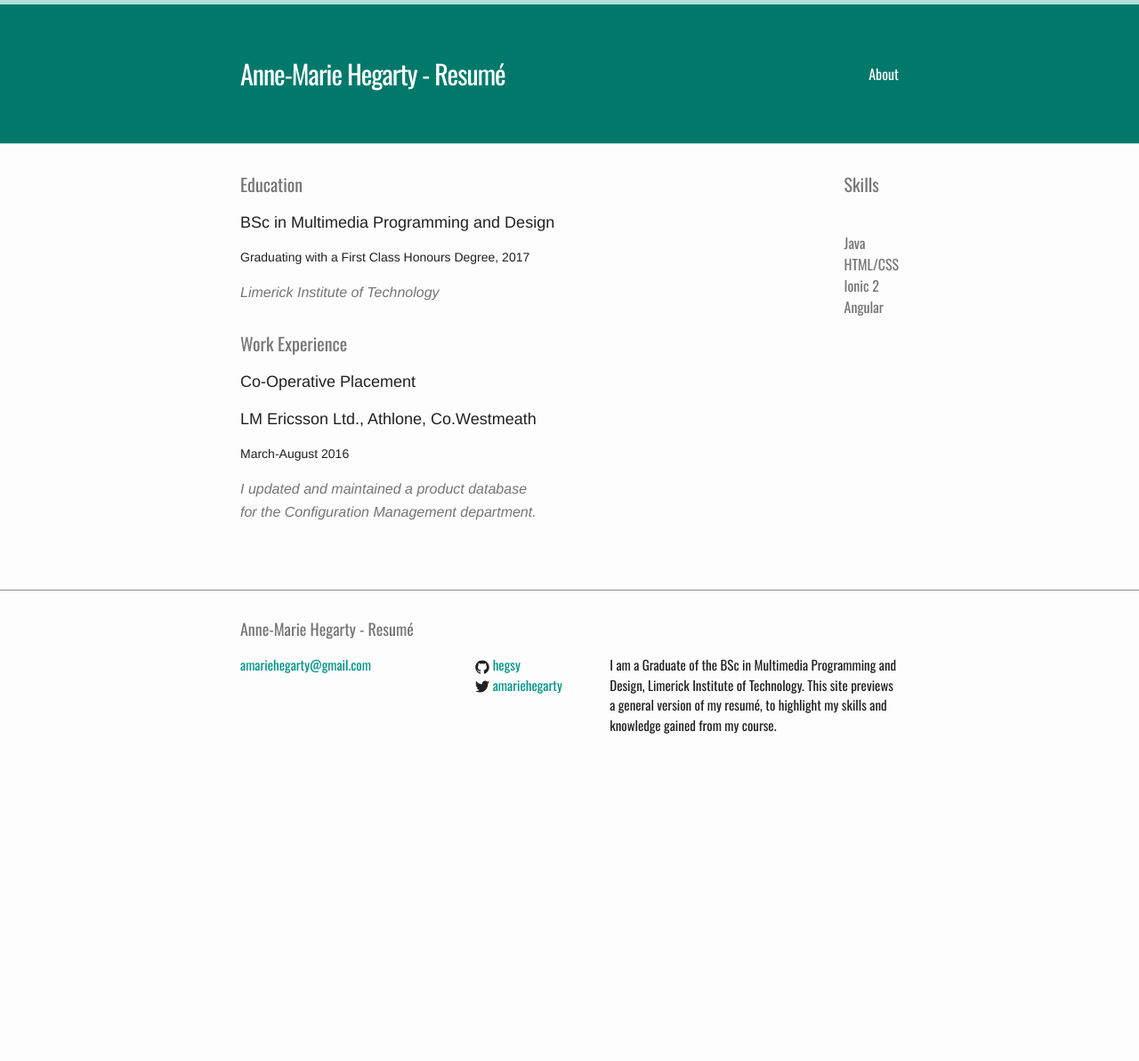
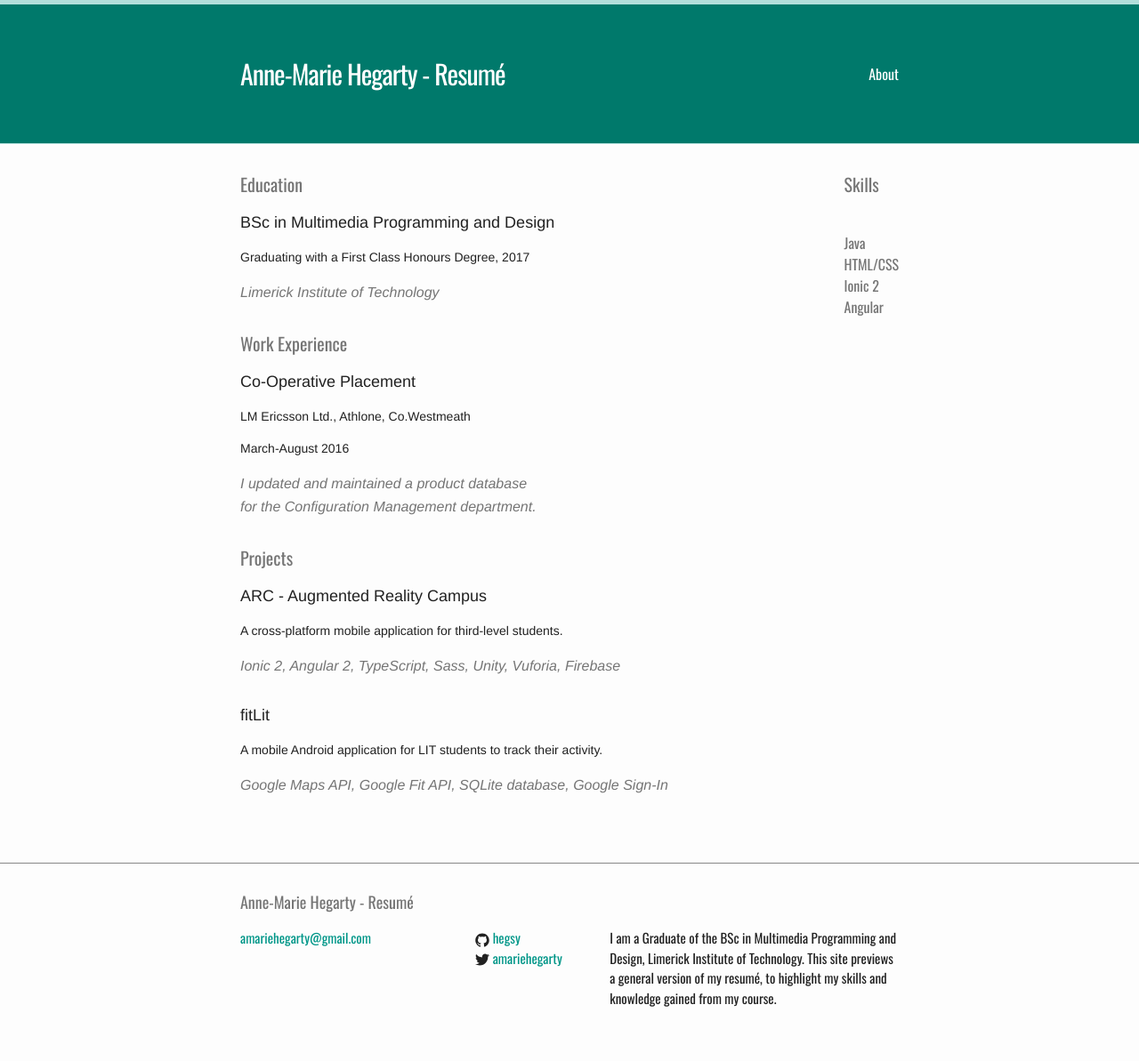
Before and after one commit to hegsy/hegsy.github.io, a Jekyll site: the page built from index.html, in a window 1280 px wide. Shown: the whole page at 89% size. Built offline with Jekyll 4.4.1, drawn with Linux system fonts in a browser that asks for light colours; before the commit the page ends 900 px from its top, so only the background shows below that.

Commit message:
adding in projects

```diff
--- a/index.html
+++ b/index.html
@@ -18,42 +18,38 @@ layout: default
       </li>
     {% endfor %}
   </ul> -->
-
         <li>
           <h2 class="post-main">BSc in Multimedia Programming and Design</h2>
           <p class="post-meta">Graduating with a First Class Honours Degree, 2017</p>
           <span class="post-info">Limerick Institute of Technology</span>
         </li>
 
-
     <h1 class="page-heading">Work Experience</h1>
 
 
         <li>
           <h2 class="post-main">Co-Operative Placement</h2>
-          <h2 class="post-main">LM Ericsson Ltd., Athlone, Co.Westmeath</h2>
+          <p class="post-meta">LM Ericsson Ltd., Athlone, Co.Westmeath</p>
           <p class="post-meta">March-August 2016</p>
-          <span class="post-info">I updated and maintained a product database <br>for the Configuration Management department.</span>
+          <span class="post-info">I updated and maintained a product database
+            <br>for the Configuration Management department.</span>
         </li>
 
 
-  <!-- <h1 class="page-heading">Projects</h1>
+    <h1 class="page-heading">Projects</h1>
 
-    <ul>
         <li>
           <h2 class="post-main">ARC - Augmented Reality Campus</h2>
           <p class="post-meta">A cross-platform mobile application for third-level students.</p>
           <span class="post-info">Ionic 2, Angular 2, TypeScript, Sass, Unity, Vuforia, Firebase</span>
         </li>
-    </ul>
 
-    <ul>
         <li>
           <h2 class="post-main">fitLit</h2>
           <p class="post-meta">A mobile Android application for LIT students to track their activity.</p>
           <span class="post-info">Google Maps API, Google Fit API, SQLite database, Google Sign-In</span>
         </li>
-    </ul> -->
+
 </ul>
 
     <div class="sidebar-recent-posts">
```
Lines whose indentation alone changed are shown as unchanged.
